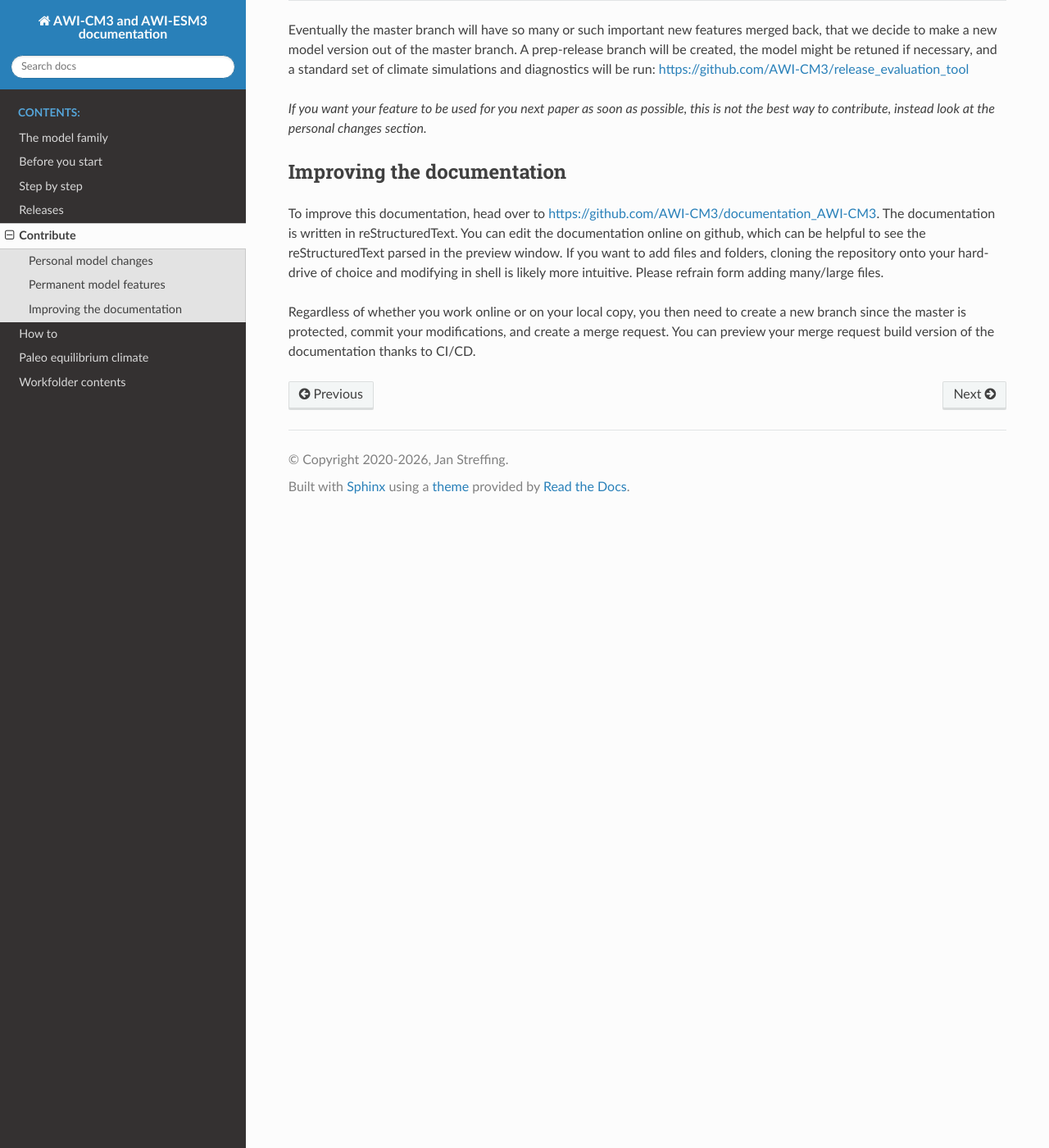
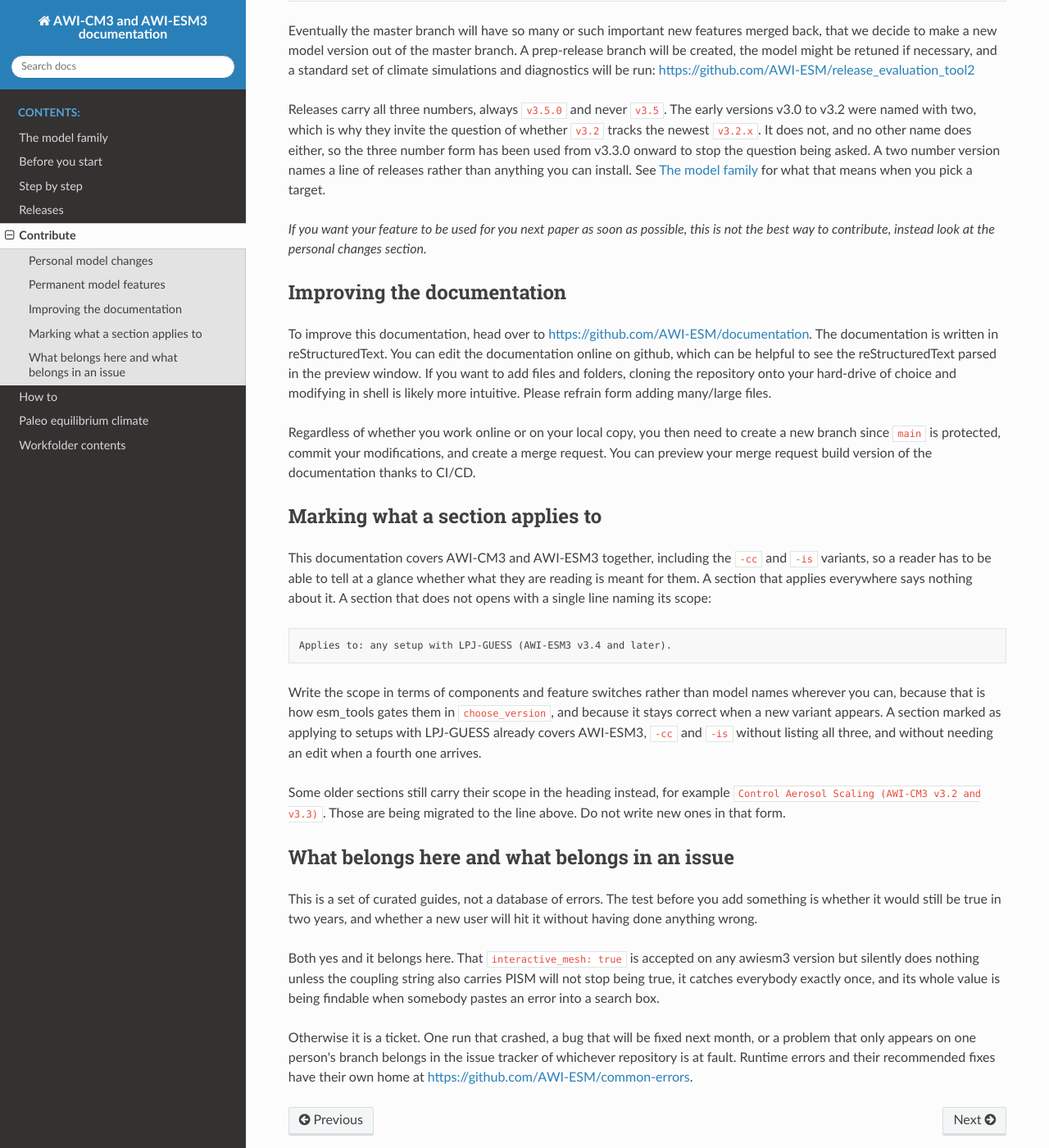
Before and after one commit to AWI-ESM/documentation_AWI-CM3, a Sphinx documentation site: the page built from source/contribute.rst, in a window 1280 px wide and 1400 px high, scrolled down 1129 px. Shown: the whole window at 82% size. Built offline with Sphinx 7.4.7 and the Read the Docs theme 3.1.0, drawn with Linux system fonts in a browser that asks for light colours; some of the changed text lies outside the part shown.

Commit message:
Record the Applies to convention and what belongs in an issue

```diff
--- a/source/contribute.rst
+++ b/source/contribute.rst
@@ -3,11 +3,11 @@
 Contribute
 **********
 
-AWI-CM3 is assembled on the fly from the various git repositories of the constituent models. There are two ways to use and modify AWI-CM3.
+AWI-CM3 and AWI-ESM3 are assembled on the fly from the various git repositories of the constituent models. There are two ways to use and modify either of them, and they apply equally to the ``-cc`` and ``-is`` variants.
 
 Personal model changes
 ----------------
-If you want to work with AWI-CM3 scientifically, and need to make small modifications to the model or one of it's components in order to do so, the recommendation is to start from the latest tagged version. You will receive a well tested model, that was tuned for one or two major model resolutions, which is stable in time. No one else will modify your model version.
+If you want to work with one of these models scientifically, and need to make small modifications to the model or one of it's components in order to do so, the recommendation is to start from the latest tagged version. You will receive a well tested model, that was tuned for one or two major model resolutions, which is stable in time. No one else will modify your model version.
 
 In practice you create a git branch based on the tagged version, use it, and then move on. For example like this:
 
@@ -24,7 +24,7 @@ In practice you create a git branch based on the tagged version, use it, and the
 Permanent model features
 -----------------
 
-If you want to do model development work on AWI-CM3, and you want your features or improvements to stick around long term, the recommendation is to start from the master version.
+If you want to do model development work on either model, and you want your features or improvements to stick around long term, the recommendation is to start from the master version of the component repositories.
 
 .. code-block:: Bash
 
@@ -45,13 +45,37 @@ You will receive the latest version of all model components, including features
   v3.0
   v3.1
 
-Eventually the master branch will have so many or such important new features merged back, that we decide to make a new model version out of the master branch. A prep-release branch will be created, the model might be retuned if necessary, and a standard set of climate simulations and diagnostics will be run: https://github.com/AWI-CM3/release_evaluation_tool
+Eventually the master branch will have so many or such important new features merged back, that we decide to make a new model version out of the master branch. A prep-release branch will be created, the model might be retuned if necessary, and a standard set of climate simulations and diagnostics will be run: https://github.com/AWI-ESM/release_evaluation_tool2
+
+Releases carry all three numbers, always ``v3.5.0`` and never ``v3.5``. The early versions v3.0 to v3.2 were named with two, which is why they invite the question of whether ``v3.2`` tracks the newest ``v3.2.x``. It does not, and no other name does either, so the three number form has been used from v3.3.0 onward to stop the question being asked. A two number version names a line of releases rather than anything you can install. See :doc:`model_family` for what that means when you pick a target.
 
 *If you want your feature to be used for you next paper as soon as possible, this is not the best way to contribute, instead look at the personal changes section.*
 
 Improving the documentation
 ---------------------------
 
-To improve this documentation, head over to https://github.com/AWI-CM3/documentation_AWI-CM3. The documentation is written in reStructuredText. You can edit the documentation online on github, which can be helpful to see the reStructuredText parsed in the preview window. If you want to add files and folders, cloning the repository onto your hard-drive of choice and modifying in shell is likely more intuitive. Please refrain form adding many/large files.
+To improve this documentation, head over to https://github.com/AWI-ESM/documentation. The documentation is written in reStructuredText. You can edit the documentation online on github, which can be helpful to see the reStructuredText parsed in the preview window. If you want to add files and folders, cloning the repository onto your hard-drive of choice and modifying in shell is likely more intuitive. Please refrain form adding many/large files.
 
-Regardless of whether you work online or on your local copy, you then need to create a new branch since the master is protected, commit your modifications, and create a merge request. You can preview your merge request build version of the documentation thanks to CI/CD.
+Regardless of whether you work online or on your local copy, you then need to create a new branch since ``main`` is protected, commit your modifications, and create a merge request. You can preview your merge request build version of the documentation thanks to CI/CD.
+
+Marking what a section applies to
+---------------------------------
+
+This documentation covers AWI-CM3 and AWI-ESM3 together, including the ``-cc`` and ``-is`` variants, so a reader has to be able to tell at a glance whether what they are reading is meant for them. A section that applies everywhere says nothing about it. A section that does not opens with a single line naming its scope:
+
+.. code-block:: text
+
+   Applies to: any setup with LPJ-GUESS (AWI-ESM3 v3.4 and later).
+
+Write the scope in terms of components and feature switches rather than model names wherever you can, because that is how esm_tools gates them in ``choose_version``, and because it stays correct when a new variant appears. A section marked as applying to setups with LPJ-GUESS already covers AWI-ESM3, ``-cc`` and ``-is`` without listing all three, and without needing an edit when a fourth one arrives.
+
+Some older sections still carry their scope in the heading instead, for example ``Control Aerosol Scaling (AWI-CM3 v3.2 and v3.3)``. Those are being migrated to the line above. Do not write new ones in that form.
+
+What belongs here and what belongs in an issue
+-----------------------------------------------
+
+This is a set of curated guides, not a database of errors. The test before you add something is whether it would still be true in two years, and whether a new user will hit it without having done anything wrong.
+
+Both yes and it belongs here. That ``interactive_mesh: true`` is accepted on any awiesm3 version but silently does nothing unless the coupling string also carries PISM will not stop being true, it catches everybody exactly once, and its whole value is being findable when somebody pastes an error into a search box.
+
+Otherwise it is a ticket. One run that crashed, a bug that will be fixed next month, or a problem that only appears on one person's branch belongs in the issue tracker of whichever repository is at fault. Runtime errors and their recommended fixes have their own home at https://github.com/AWI-ESM/common-errors.
```
